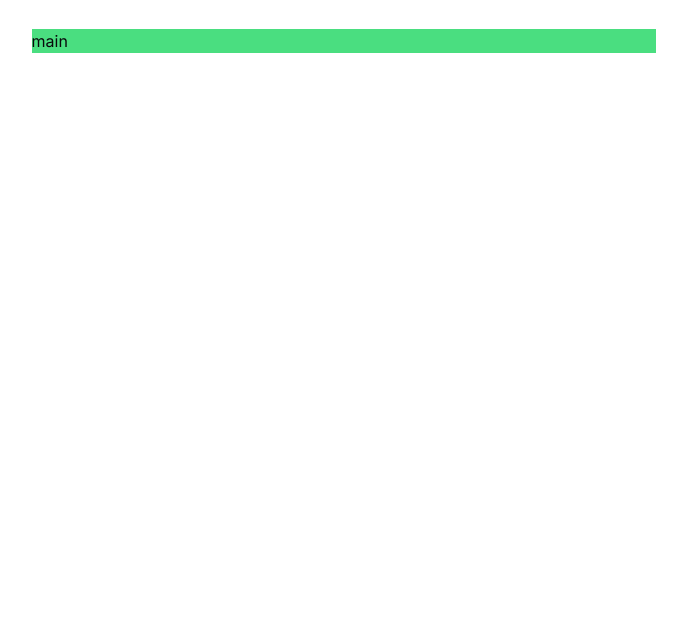
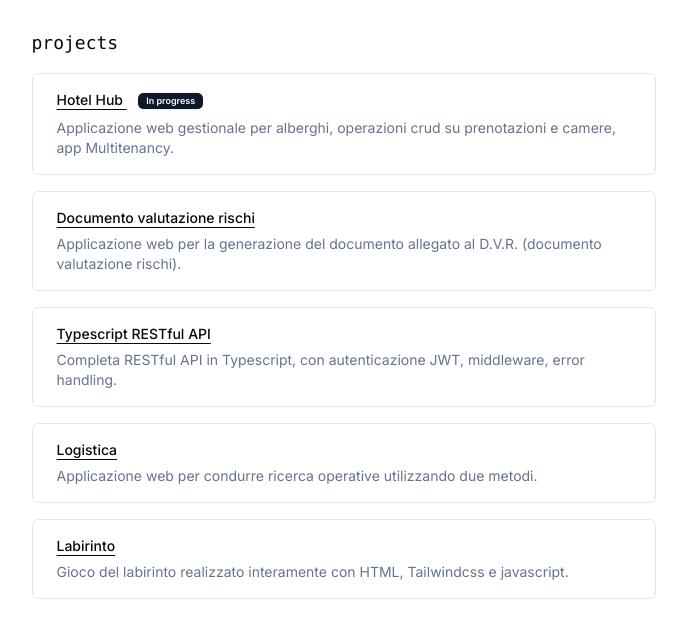
Before and after one commit to gherardi/gherardi.work, an Astro site: page / in a window 1280 px wide. Shown: the part 97-734 px from the top of the page, without its empty margins (289-976 px from the left). Built offline with nearby package versions, Linux system fonts and the light colour scheme; Astro itself is replaced by a stand-in of ours.

Commit message:
main section

```diff
--- /dev/null
+++ b/src/components/ProjectList.astro
@@ -0,0 +1,77 @@
+---
+import { Badge } from '@/components/ui/badge';
+
+type Project = {
+	name: string;
+	description: string;
+	url: string;
+	tags: string[];
+};
+
+const projects: Project[] = [
+	{
+		name: 'Hotel Hub',
+		description:
+			'Applicazione web gestionale per alberghi, operazioni crud su prenotazioni e camere, app Multitenancy.',
+		url: 'https://github.com/gherardi/hotel-hub',
+		tags: ['In progress'],
+	},
+	{
+		name: 'Documento valutazione rischi',
+		description:
+			'Applicazione web per la generazione del documento allegato al D.V.R. (documento valutazione rischi).',
+		url: 'https://github.com/gherardi/dvr',
+		tags: [],
+	},
+	{
+		name: 'Typescript RESTful API',
+		description:
+			'Completa RESTful API in Typescript, con autenticazione JWT, middleware, error handling.',
+		url: 'https://github.com/gherardi/ts-restful-api',
+		tags: [],
+	},
+	{
+		name: 'Logistica',
+		description:
+			'Applicazione web per condurre ricerca operative utilizzando due metodi.',
+		url: 'https://github.com/gherardi/logistica',
+		tags: [],
+	},
+	{
+		name: 'Labirinto',
+		description:
+			'Gioco del labirinto realizzato interamente con HTML, Tailwindcss e javascript.',
+		url: 'https://github.com/gherardi/labirinto',
+		tags: [],
+	},
+];
+---
+
+<ul class='space-y-4 text-sm empty:hidden'>
+	{
+		projects.map((project) => (
+			<li class='bg-orange-20'>
+				<a
+					class='flex flex-col space-y-1.5 !no-underline py-4 px-6 rounded-md border hover:bg-muted transition'
+					href={project.url}
+					target='_blank'
+					rel='noopener noreferrer'
+				>
+					<>
+						<div>
+							<span class='font-medium underline underline-offset-4'>
+								{project.name}
+							</span>
+							{project.tags.map((tag) => (
+								<Badge className='scale-75 rounded-lg'>{tag}</Badge>
+							))}
+						</div>
+						<span class='text-muted-foreground line-clamp-2'>
+							{project.description}
+						</span>
+					</>
+				</a>
+			</li>
+		))
+	}
+</ul>
--- a/src/pages/index.astro
+++ b/src/pages/index.astro
@@ -1,7 +1,13 @@
 ---
 import Layout from '@/layouts/Layout.astro';
+import ProjectList from '@/components/ProjectList.astro';
 ---
 
 <Layout>
-	<main class="bg-green-400">main</main>
+	<main class="pb-16">
+		<section>
+			<h4 class='font-mono text-lg mb-4'>projects</h4>
+			<ProjectList />
+		</section>
+	</main>
 </Layout>
```
